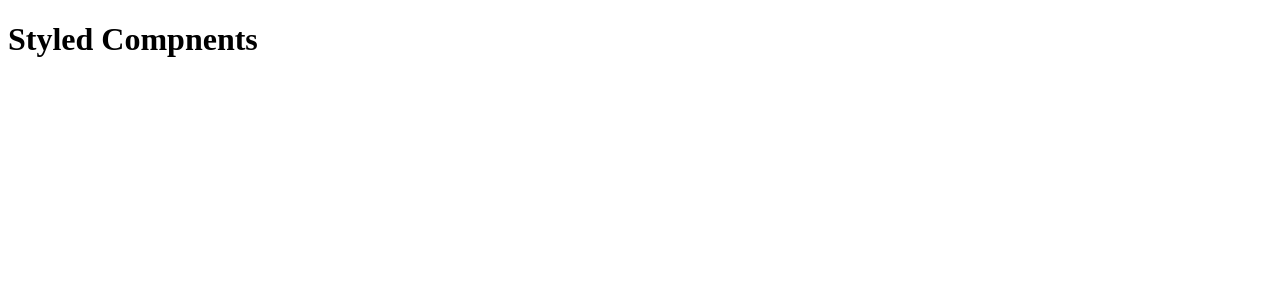
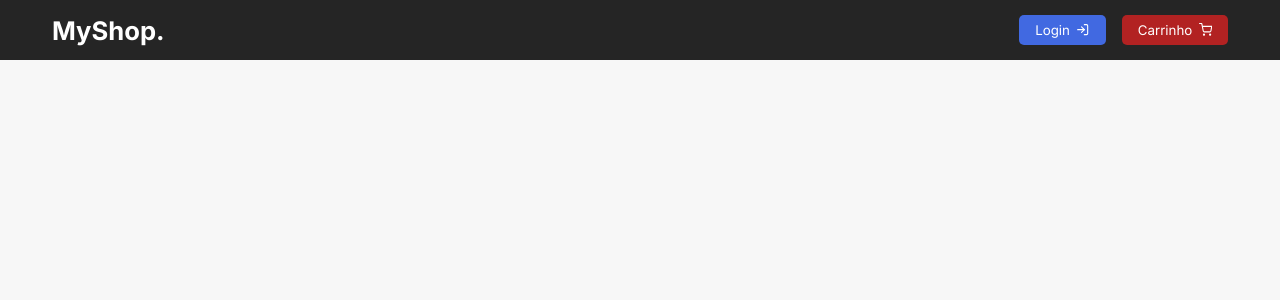
Before and after one commit to pedrohfideeelis/myshop, a React (Create React App) app: page / in a window 1280 px wide. Shown: the top 300 px of the page. Built offline with nearby package versions, Linux system fonts and the light colour scheme.

Commit message:
install react-icons, add header component and update global styles

```diff
--- a/package.json
+++ b/package.json
@@ -13,6 +13,7 @@
     "@types/styled-components": "^5.1.34",
     "react": "^18.3.1",
     "react-dom": "^18.3.1",
+    "react-icons": "^5.2.1",
     "react-scripts": "5.0.1",
     "styled-components": "^6.1.11",
     "typescript": "^4.9.5",
--- a/public/index.html
+++ b/public/index.html
@@ -10,34 +10,17 @@
       content="Web site created using create-react-app"
     />
     <link rel="apple-touch-icon" href="%PUBLIC_URL%/logo192.png" />
-    <!--
-      manifest.json provides metadata used when your web app is installed on a
-      user's mobile device or desktop. See https://developers.google.com/web/fundamentals/web-app-manifest/
-    -->
     <link rel="manifest" href="%PUBLIC_URL%/manifest.json" />
-    <!--
-      Notice the use of %PUBLIC_URL% in the tags above.
-      It will be replaced with the URL of the `public` folder during the build.
-      Only files inside the `public` folder can be referenced from the HTML.
-
-      Unlike "/favicon.ico" or "favicon.ico", "%PUBLIC_URL%/favicon.ico" will
-      work correctly both with client-side routing and a non-root public URL.
-      Learn how to configure a non-root public URL by running `npm run build`.
-    -->
+    <link rel="preconnect" href="https://fonts.googleapis.com" />
+    <link rel="preconnect" href="https://fonts.gstatic.com" crossorigin />
+    <link
+      href="https://fonts.googleapis.com/css2?family=Inter:wght@100..900&display=swap"
+      rel="stylesheet"
+    />
     <title>React App</title>
   </head>
   <body>
     <noscript>You need to enable JavaScript to run this app.</noscript>
     <div id="root"></div>
-    <!--
-      This HTML file is a template.
-      If you open it directly in the browser, you will see an empty page.
-
-      You can add webfonts, meta tags, or analytics to this file.
-      The build step will place the bundled scripts into the <body> tag.
-
-      To begin the development, run `npm start` or `yarn start`.
-      To create a production bundle, use `npm run build` or `yarn build`.
-    -->
   </body>
 </html>
--- a/src/App.tsx
+++ b/src/App.tsx
@@ -1,8 +1,13 @@
 import React from 'react';
+import { GlobalStyles } from './styles/GlobalStyles';
+import { Header } from './components/Header/Header';
 
 function App() {
   return (
-    <h1>Styled Compnents</h1>
+    <>
+    <GlobalStyles/>
+    <Header/>
+    </>
   );
 }
 
--- /dev/null
+++ b/src/components/Header/Header.tsx
@@ -0,0 +1,22 @@
+import * as S from "./styles";
+import { FiLogIn, FiShoppingCart } from "react-icons/fi";
+
+export const Header: React.FC = () => {
+  return (
+    <S.StyledHeader>
+      <S.Wrapper>
+        <S.HeaderTitle>MyShop.</S.HeaderTitle>
+        <S.ButtonsWrapper>
+          <S.LoginButton>
+            Login
+            <FiLogIn />
+          </S.LoginButton>
+          <S.CartButton>
+            Carrinho
+            <FiShoppingCart/>
+            </S.CartButton>
+        </S.ButtonsWrapper>
+      </S.Wrapper>
+    </S.StyledHeader>
+  );
+};
--- /dev/null
+++ b/src/components/Header/styles.ts
@@ -0,0 +1,52 @@
+import { styled } from "styled-components";
+
+export const StyledHeader = styled.header`
+  background-color: #252525;
+`;
+
+export const HeaderTitle = styled.h1`
+  color: white;
+  font-size: 1.6rem;
+`;
+
+export const LoginButton = styled.button`
+  border: none;
+  border-radius: 5px;
+  height: 30px;
+  padding: 0 1rem;
+  background-color: royalblue;
+  color: white;
+
+  display: flex;
+  align-items: center;
+  gap: 0.4rem;
+`;
+
+export const CartButton = styled.button`
+  border: none;
+  border-radius: 5px;
+  height: 30px;
+  padding: 0 1rem;
+  background-color: firebrick;
+  color: white;
+
+  display: flex;
+  align-items: center;
+  gap: 0.4rem;
+`;
+
+export const Wrapper = styled.div`
+  display: flex;
+  justify-content: space-between;
+  align-items: center;
+
+  max-width: 1240px;
+  margin: 0 auto;
+  padding: 0 2rem;
+  height: 60px;
+`;
+
+export const ButtonsWrapper = styled.div`
+  display: flex;
+  gap: 1rem;
+`;
--- /dev/null
+++ b/src/styles/GlobalStyles.ts
@@ -0,0 +1,18 @@
+import { createGlobalStyle } from "styled-components";
+
+export const GlobalStyles = createGlobalStyle`
+*{
+    margin: 0;
+    padding: 0;
+    box-sizing: border-box;
+    font-family: 'Inter', sans-serif;
+
+    body{
+        background-color: #f7f7f7;
+    }
+
+    body, button, input{
+        font-family: 'Inter', sans-serif;
+    }
+}
+`;
```
Also changed, not shown: 1 other file (tests, documents, lock files or other folders).
